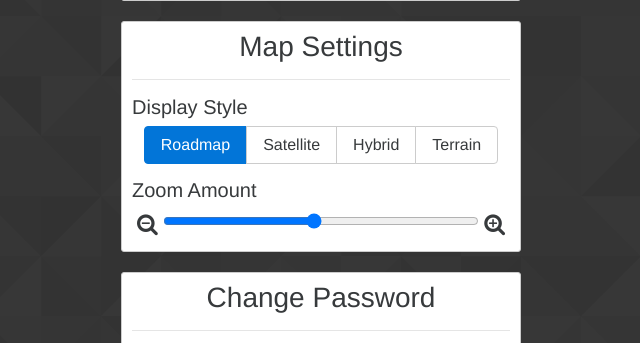
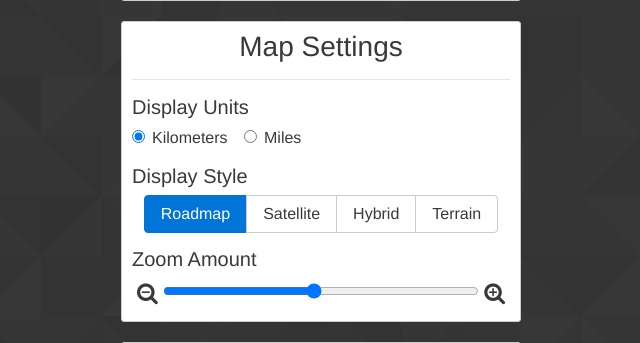
Before and after one commit to ezwang/IDT-Contest, a Flask app: template templates/settings.html in a window 1280 px wide. Shown: the part 224-567 px from the top of the page, without its empty margins (319-959 px from the left). Run offline with Flask 2, Linux system fonts and the light colour scheme; the template is opened without the code that fills it, so the values that code supplies are empty; some libraries are stand-ins or nearby versions.

Commit message:
added option to use km or mi

```diff
--- a/static/js/settings.js
+++ b/static/js/settings.js
@@ -1,10 +1,12 @@
 $(document).ready(function() {
     var s_zoom = $.cookie('s_zoom') || 12;
     var s_type = $.cookie('s_type') || 'roadmap';
+    var s_units = $.cookie('s_units') || 'km';
     function update() {
         $("#s_type .btn").addClass("btn-secondary").removeClass("btn-primary");
         $("#s_type .btn").filter(function() { return $(this).text().toLowerCase().indexOf(s_type) > -1; }).toggleClass("btn-primary btn-secondary");
         $("#s_zoom").val(s_zoom);
+        $("input[type=radio][name=s_units][value='" + s_units + "']").attr("checked", true);
     }
     update();
     // TODO: save these on the server too
@@ -18,6 +20,11 @@ $(document).ready(function() {
         $.cookie("s_zoom", s_zoom);
         update();
     });
+    $("input[type=radio][name=s_units]").change(function(e) {
+        s_units = $(this).val();
+        $.cookie("s_units", s_units);
+        update();
+    });
     if ($.cookie('s_nodeleteconfirm') == 'true') {
         $("#s_deleteconfirm_container").show();
     }
--- a/templates/settings.html
+++ b/templates/settings.html
@@ -19,6 +19,11 @@
 <div class="form-box">
     <h3>Map Settings</h3>
     <hr />
+    <h5>Display Units</h5>
+    <div style="margin-bottom:15px">
+        <label class="radio-inline"><input type="radio" name="s_units" value="km" checked /> Kilometers</label>
+        <label class="radio-inline"><input type="radio" name="s_units" value="mi" /> Miles</label>
+    </div>
     <h5>Display Style</h5>
     <center><div id="s_type" class="btn-group" style="margin-bottom:15px">
         <button class="btn btn-primary">Roadmap</button>
```
Also changed, not shown: static/js/map.js (+12 -3 lines).
